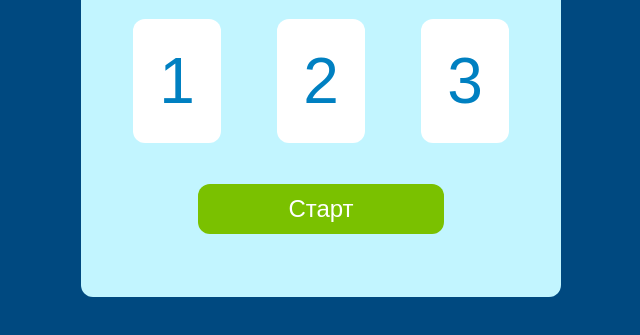
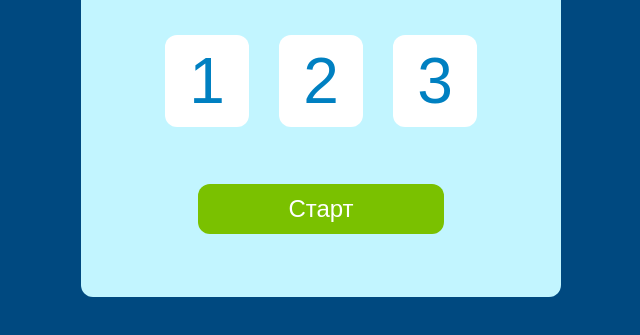
Before and after one commit to noskinnen/cart_game_3, a plain HTML site: page index.html in a window 1280 px wide. Shown: the part 333-668 px from the top of the page, without its empty margins (319-959 px from the left). Drawn offline with Linux system fonts and the light colour scheme; a web font is replaced by a local one.

Commit message:
Add files via upload

```diff
--- a/style.css
+++ b/style.css
@@ -83,8 +83,11 @@ a {
 .number-toolbar label {
         cursor: pointer;
 
-        padding: 26px;
-        margin: 26px;
+        padding-left: 24px;
+        padding-right: 24px;
+        padding-top: 10px;
+        padding-bottom: 10px;
+        margin: 13px;
 
         font-size: 64px;
         font-weight: 400;
```
